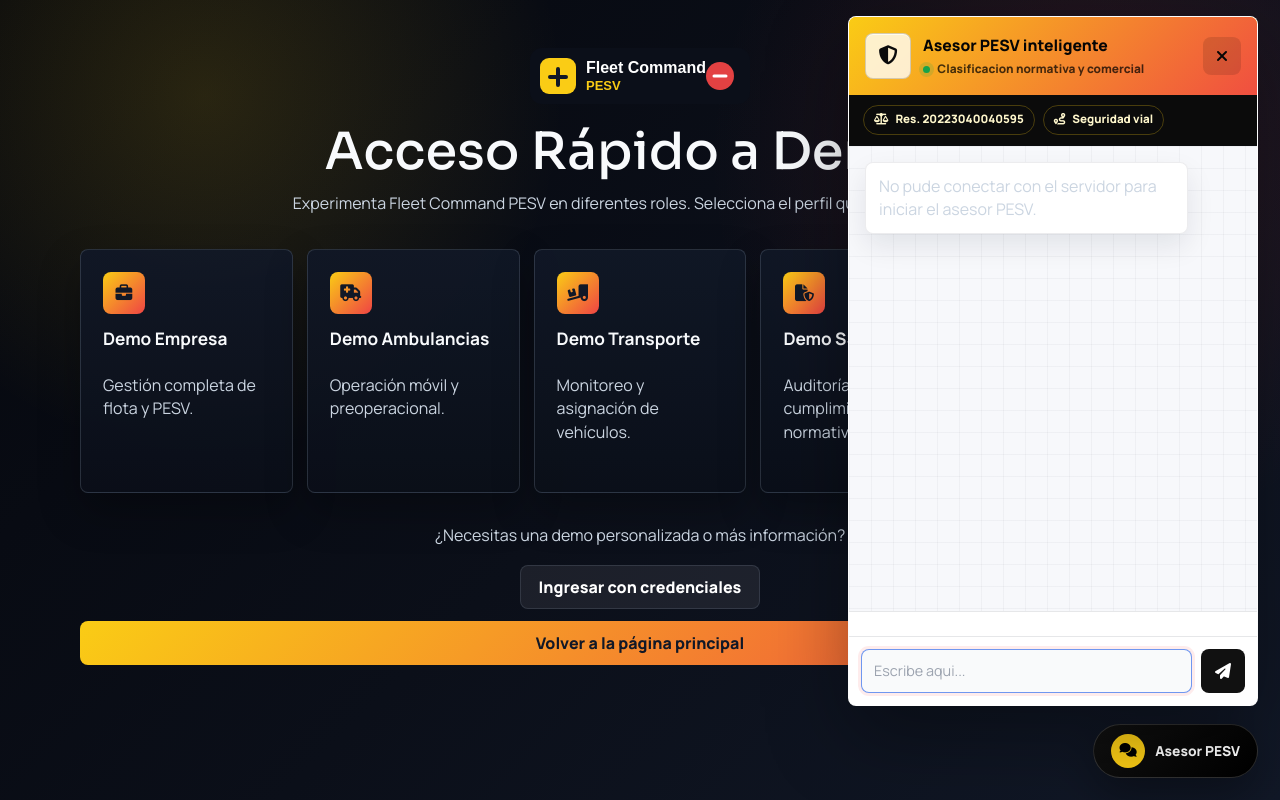
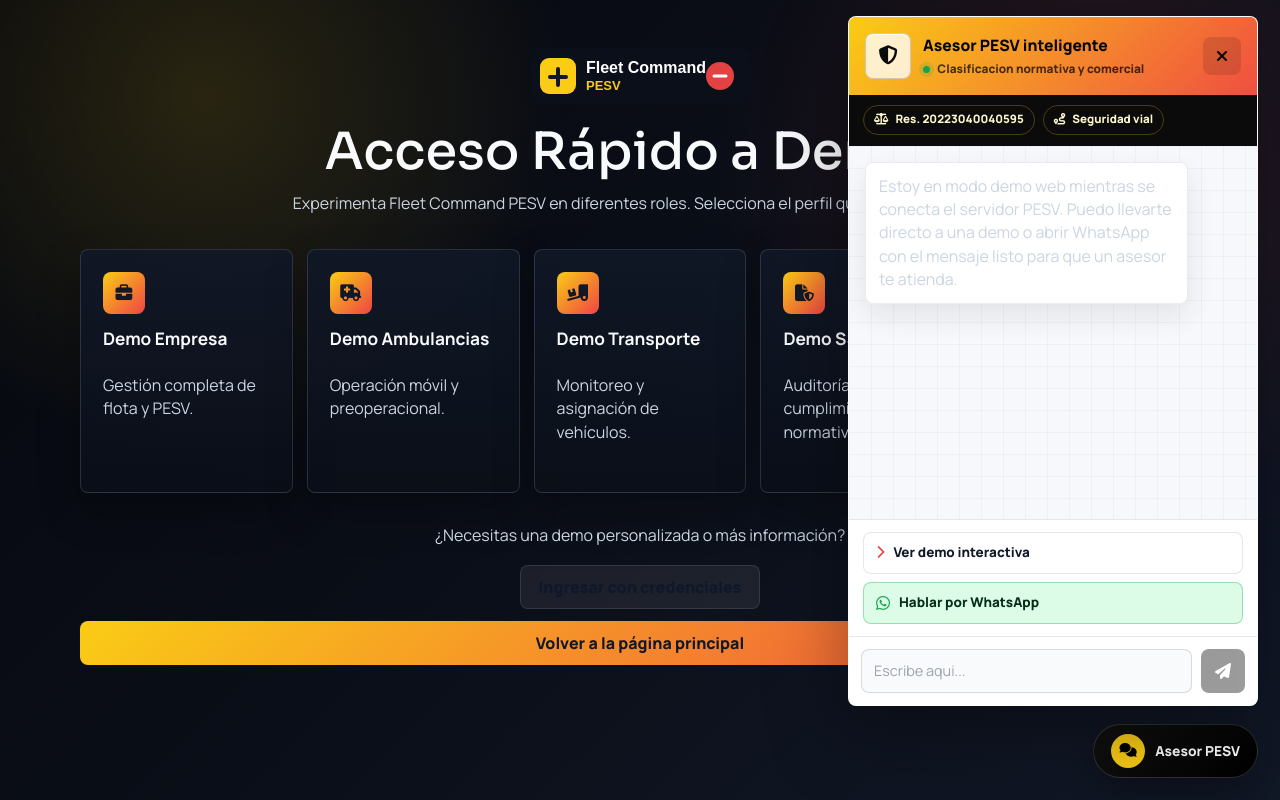
Before and after one commit to andresf-gm1/pesv-plataform, a website: page public/demo.html in a window 1280 px wide. Drawn offline with nearby package versions, Linux system fonts and the light colour scheme; no server answers.

Commit message:
Make public chatbot work without backend

```diff
--- a/public/chatbot.js
+++ b/public/chatbot.js
@@ -7,6 +7,7 @@
 let chatbotOpen = false;
 let currentLang = "es";
 let lastActions = [];
+let offlineMode = false;
 
 const chatbotContainer = document.createElement("div");
 chatbotContainer.id = "fleet-chatbot-container";
@@ -135,9 +136,37 @@
     optionsContainer.innerHTML = '<div class="fleet-chatbot-typing"><span></span><span></span><span></span></div>';
 }
 
+function renderOfflineChatbotFallback() {
+    offlineMode = true;
+    addMessage(
+        "bot",
+        "Estoy en modo demo web mientras se conecta el servidor PESV. Puedo llevarte directo a una demo o abrir WhatsApp con el mensaje listo para que un asesor te atienda.",
+        ["Ver demo interactiva", "Hablar por WhatsApp"],
+        [
+            {
+                type: "link",
+                label: "Ver demo interactiva",
+                url: "/demo"
+            },
+            {
+                type: "whatsapp",
+                label: "Hablar por WhatsApp",
+                url: "https://wa.me/573127894040?text=Hola%2C%20quiero%20una%20demo%20de%20Fleet%20Command%20PESV%20y%20necesito%20asesor%C3%ADa%20comercial."
+            }
+        ]
+    );
+}
+
 async function sendMessage(text) {
     const cleanText = String(text || "").trim();
     if (!cleanText) return;
+
+    if (offlineMode) {
+        addMessage("user", cleanText);
+        textInput.value = "";
+        renderOfflineChatbotFallback();
+        return;
+    }
 
     addMessage("user", cleanText);
     textInput.value = "";
@@ -158,12 +187,7 @@
         }
     } catch (error) {
         console.error("Error sending chatbot message:", error);
-        addMessage("bot", "No pude conectar con el servidor. Tambien puedes escribirnos por WhatsApp.");
-        renderOptions(["Hablar por WhatsApp"], [{
-            type: "whatsapp",
-            label: "Hablar por WhatsApp",
-            url: "https://wa.me/573127894040?text=Hola%2C%20necesito%20asesor%C3%ADa%20comercial%20PESV.%20No%20se%20pudo%20cargar%20mi%20resumen%20autom%C3%A1tico%2C%20por%20favor%20ay%C3%BAdame%20a%20clasificar%20mi%20empresa."
-        }]);
+        renderOfflineChatbotFallback();
     }
 }
 
@@ -186,7 +210,7 @@
         }
     } catch (error) {
         console.error("Error starting chatbot:", error);
-        addMessage("bot", "No pude conectar con el servidor para iniciar el asesor PESV.");
+        renderOfflineChatbotFallback();
     }
 }
 
--- a/public/styles.css
+++ b/public/styles.css
@@ -602,3 +602,18 @@
     bottom: 80px;
   }
 }
+
+/* Public launch fixes */
+.secondary-btn,
+.secondary-link,
+.preview-control button {
+  color: #0f172a !important;
+}
+
+.fleet-chatbot-option-button {
+  color: #111827 !important;
+}
+
+.fleet-chatbot-option-button.whatsapp {
+  color: #052e16 !important;
+}
```
